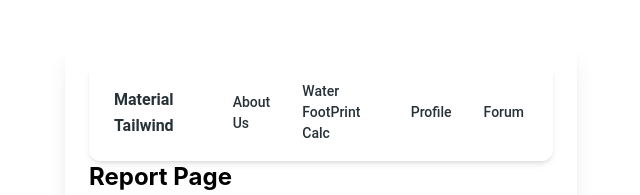
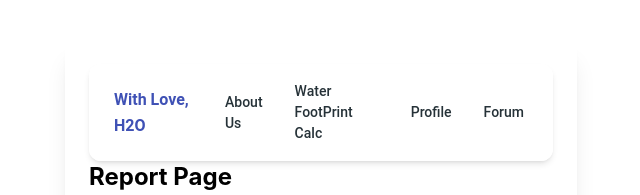
Before and after one commit to Hridya-Syju/With-Love-H20, a React (Create React App) app: page /User/userreport in a window 1280 px wide. Shown: the top 195 px of the page, without its empty margins (319-959 px from the left). Built offline with nearby package versions, Linux system fonts and the light colour scheme; no server answers; the database is empty.

Commit message:
watercalc connections

```diff
--- a/src/App.js
+++ b/src/App.js
@@ -2,7 +2,7 @@
 
 import ReportPage from './User/userreport';
 import Aureport from './LocalAu/aureport';
-import WaterFpCalc from './footrprint';
+import WaterFpCalc from './User/footrprint';
 import LoginForm from './login';
 import SignupPage from './signup';
 
@@ -16,6 +16,7 @@ function App() {
           <Route path="/User/userreport" element={<ReportPage />} />
           <Route path="/LocalAu/aureport" element={<Aureport />} />
           <Route path="/signup" element={<SignupPage />} />
+          <Route path="/footrprint" element={<WaterFpCalc />} />
           <Route path="/" element={<LoginForm />} />
         </Routes>
       </Router>
--- a/src/User/unavbar.js
+++ b/src/User/unavbar.js
@@ -26,7 +26,7 @@ function NavList() {
         color="blue-gray"
         className="p-1 font-medium"
       >
-        <a href="#" className="flex items-center hover:text-blue-500 transition-colors">
+        <a href="/footrprint" className="flex items-center hover:text-blue-500 transition-colors">
           Water FootPrint Calc
         </a>
       </Typography>
@@ -76,8 +76,10 @@ export function NavbarSimple() {
           href="#"
           variant="h6"
           className="mr-4 cursor-pointer py-1.5"
+          color="indigo"
         >
-          Material Tailwind
+          With Love,
+          H2O
         </Typography>
         <div className="hidden lg:block">
           <NavList />
```
Also changed, not shown: src/User/footrprint.js (renamed from src/footrprint.js).
